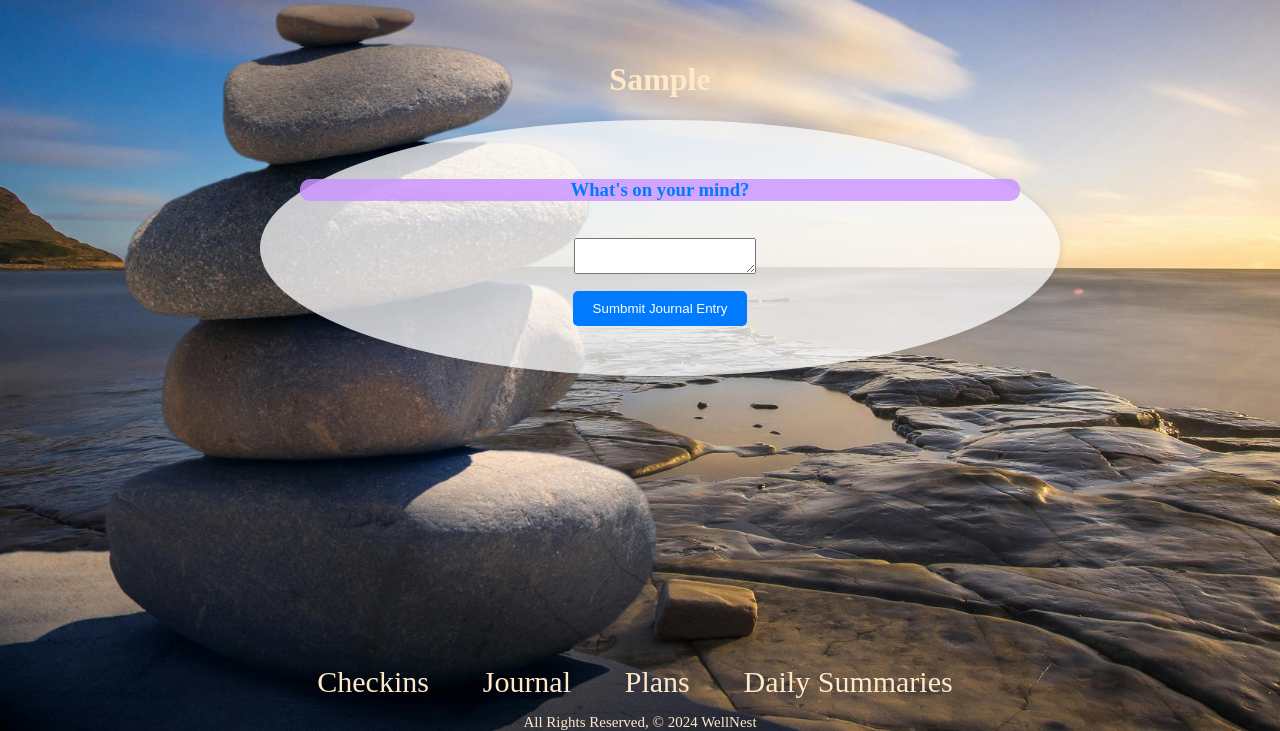
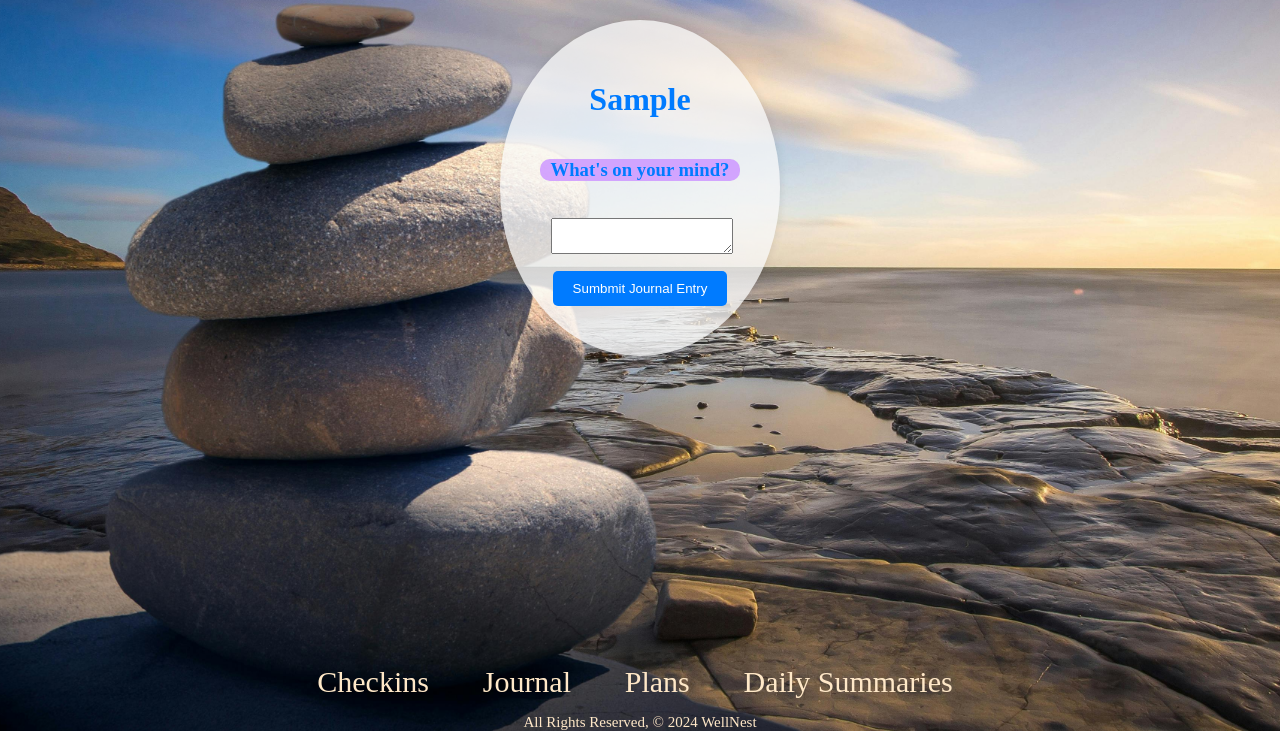
Before and after one commit to LGsusM69/wellNest, a Django app: page /journal/create/ in a window 1280 px wide. Shown: the part 69-800 px from the top of the page. Run offline with Django 3.2, Linux system fonts and the light colour scheme; tables that the repository leaves empty hold one stand-in row (values such as "Sample post"); lists and menus that the app fills with data are empty.

Commit message:
adjust styleing

```diff
--- a/main_app/static/CSS/style.css
+++ b/main_app/static/CSS/style.css
@@ -153,6 +153,11 @@ h5 {
 }
 
 /* JOURNAL */
+
+.journal-title {
+  color: #007bff;
+}
+
 div.journal-entry {
   background: rgb(255, 232, 200, 0.5);
   margin-bottom: 30px;
@@ -160,6 +165,7 @@ div.journal-entry {
 
 .journal-from-text {
   align-items: center;
+  text-align: center;
 }
 .journal-entry {
   margin-top: 10px;
@@ -174,6 +180,8 @@ div.journal-entry {
 }
 
 .on-your-mind {
+  align-items: center;
+  width: 200px;
   color: #007bff;
   background-color: #cb94ffd2;
   border-radius: 10px;
@@ -184,13 +192,17 @@ div.journal-entry {
   width: 100%;
 }
 .make-journal {
+  display: flex;
+  flex-direction: column;
+  align-items: center;
+}
+
+.journal-container {
   background-color: #f9f9f9c4;
   padding: 40px;
   border-radius: 60%;
   box-shadow: 0 0 10px rgba(0, 0, 0, 0.1);
-  align-items: center;
 }
-
 /* CHECK INS */
 .card {
   border: 1px solid #ccc;
@@ -384,6 +396,12 @@ py .card.daily-practices-check input[type="checkbox"] {
 }
 
 /* ADD A PLAN */
+.plan-home {
+  display: flex;
+  flex-direction: column;
+  align-items: center;
+}
+
 .make-plan-home {
   background-color: #f9f9f9;
   padding: 40px;
@@ -393,7 +411,10 @@ py .card.daily-practices-check input[type="checkbox"] {
   width: 200px;
 }
 
-.container {
+.plan-container {
+  display: flex;
+  flex-direction: column;
+  align-items: center;
   width: 100%;
   height: 100%;
   margin: auto;
@@ -402,12 +423,10 @@ py .card.daily-practices-check input[type="checkbox"] {
 
 .make-plan {
   background-color: #f9f9f9e0;
-  width: 100%;
-  height: 100%;
+
   padding: 40px;
   border-radius: 60%;
   box-shadow: 0 0 10px rgba(0, 0, 0, 0.1);
-  align-items: center;
 }
 
 .make-plan h3 {
--- a/main_app/templates/main_app/journal_form.html
+++ b/main_app/templates/main_app/journal_form.html
@@ -1,6 +1,6 @@
 {% extends 'base.html' %} {% block content %}
-<main class="container">
-  <h1>{{ daily_prompt.prompt }}</h1>
+<main class="journal-container">
+  <h1 class="journal-title">{{ daily_prompt.prompt }}</h1>
   <!-- Leaving the action empty makes the form post to the same url used to display it -->
   <form class="journal-form-text" action="" method="POST">
     <div class="make-journal">
--- a/main_app/templates/main_app/plan_form.html
+++ b/main_app/templates/main_app/plan_form.html
@@ -2,7 +2,7 @@
 <h1>Add Plan</h1>
 <!-- Leaving the action empty makes the form post to the same url used to display it -->
 
-<main class="container">
+<main class="plan-container">
   <div class="make-plan">
     <p>No plans yet!</p>
     <h3>Add a Plan</h3>
--- a/requirements.txt
+++ b/requirements.txt
@@ -12,7 +12,6 @@ oauthlib==3.2.2
 Pillow==10.0.0
 psycopg2==2.9.9
 psycopg2-binary==2.9.9
-python-apt==2.6.0+ubuntu1
 python-dateutil==2.8.2
 python-debian==0.1.49+ubuntu2
 SecretStorage==3.3.3
```
